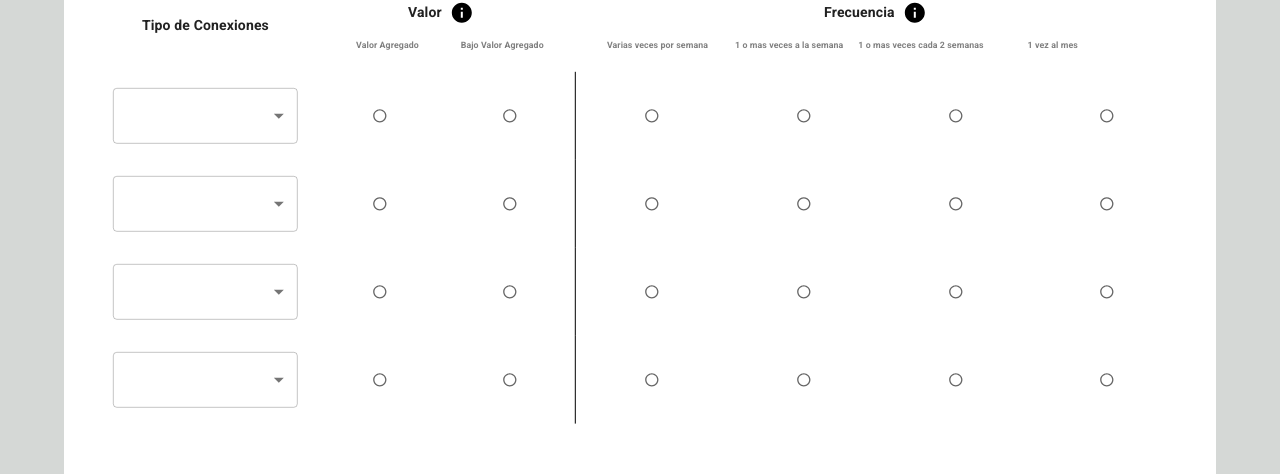
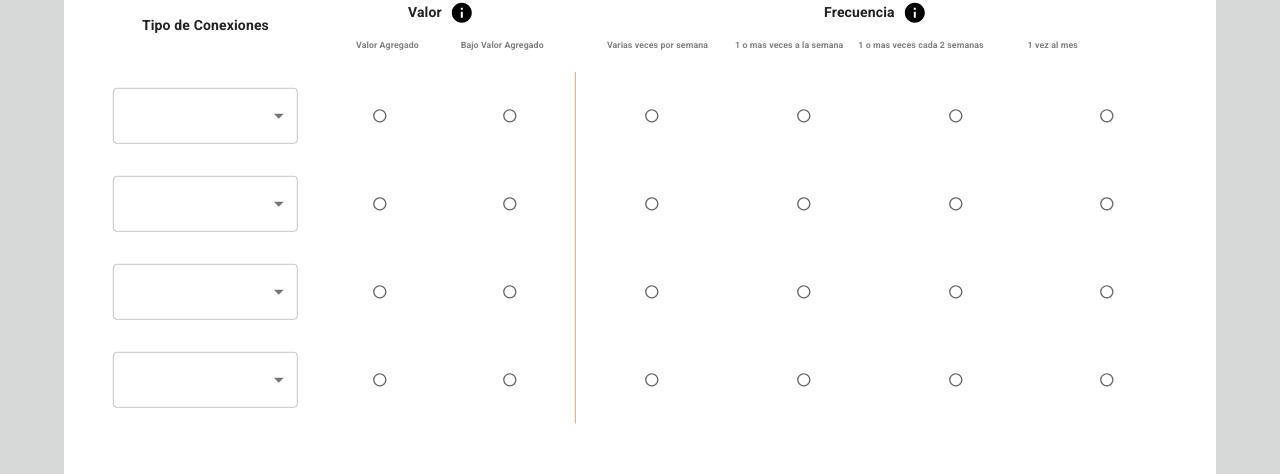
Before and after one commit to OfficielSalah/questionnaire, a React (Create React App) app: page /fourth in a window 1280 px wide. Shown: the part 309-783 px from the top of the page. Built offline with nearby package versions, Linux system fonts and the light colour scheme.

Commit message:
change color

```diff
--- a/src/pages/Fourth.jsx
+++ b/src/pages/Fourth.jsx
@@ -206,7 +206,7 @@ export default function Fourth() {
                               padding: "0rem",
                               borderRight:
                                 key4 !== info.length - 1
-                                  ? "1px solid black"
+                                  ? "1px solid orange"
                                   : "none",
                             }}
                             key={key4}
--- a/src/pages/Third.jsx
+++ b/src/pages/Third.jsx
@@ -303,7 +303,7 @@ export default function Third() {
                                     border: "none",
                                     borderRight:
                                       key4 !== info.length - 1
-                                        ? "1px solid black"
+                                        ? "1px solid orange"
                                         : "none",
                                     padding: "0rem",
                                   }}
```
